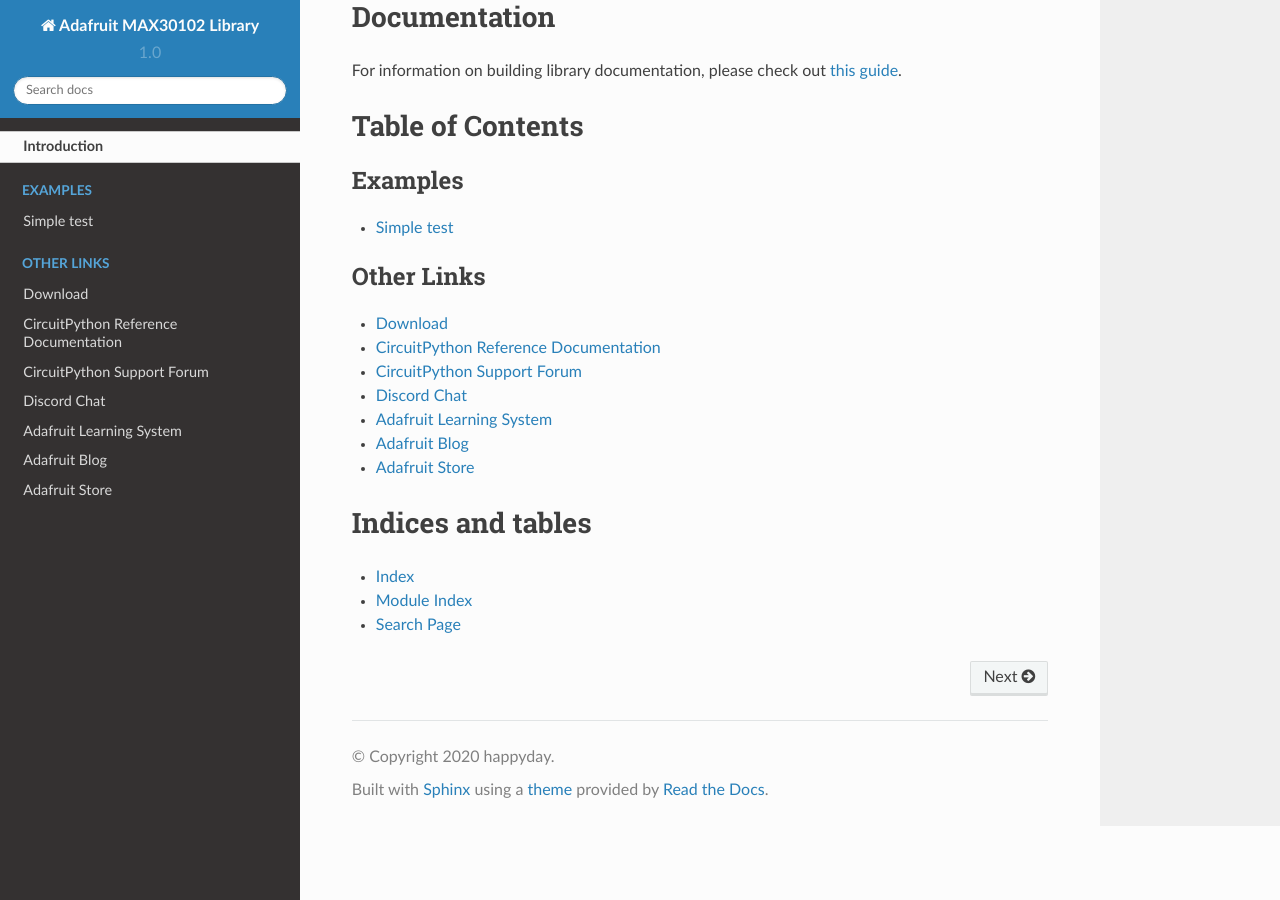
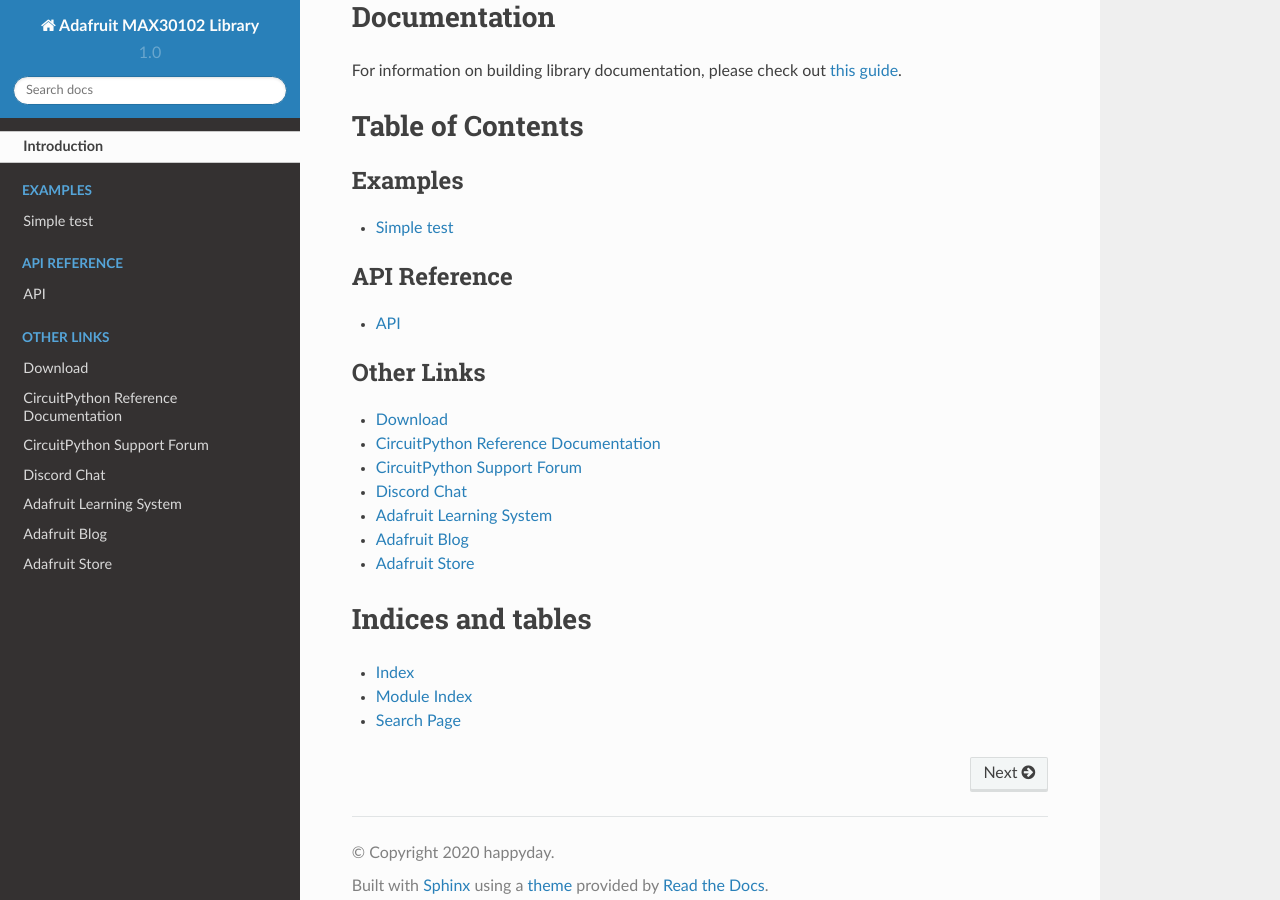
Before and after one commit to solarslurpi/max30102, a Sphinx documentation site: the page built from docs/index.rst, in a window 1280 px wide and 900 px high, scrolled down 1407 px. Built offline with Sphinx 7.4.7 and the Read the Docs theme 2.0.0, drawn with Linux system fonts in a browser that asks for light colours; part of the change alters nothing that is shown.

Commit message:
added Sphinx isms

```diff
--- a/docs/api.rst
+++ b/docs/api.rst
@@ -4,5 +4,10 @@
 .. If your library file(s) are nested in a directory (e.g. /adafruit_foo/foo.py)
 .. use this format as the module name: "adafruit_foo.foo"
 
+.. happyday: I was getting warnings that api.rst didn't have a title so added...
+
+===
+API
+===
 .. automodule:: adafruit_max30102
    :members:
--- a/docs/conf.py
+++ b/docs/conf.py
@@ -26,7 +26,7 @@ extensions = [
 # digitalio, micropython and busio. List the modules you use. Without it, the
 # autodoc module docs will fail to generate with a warning.
 # autodoc_mock_imports = ["digitalio", "busio"]
-
+autodoc_mock_imports = ["adafruit_bus_device", "adafruit_register"]
 
 intersphinx_mapping = {
     "python": ("https://docs.python.org/3.4", None),
```
